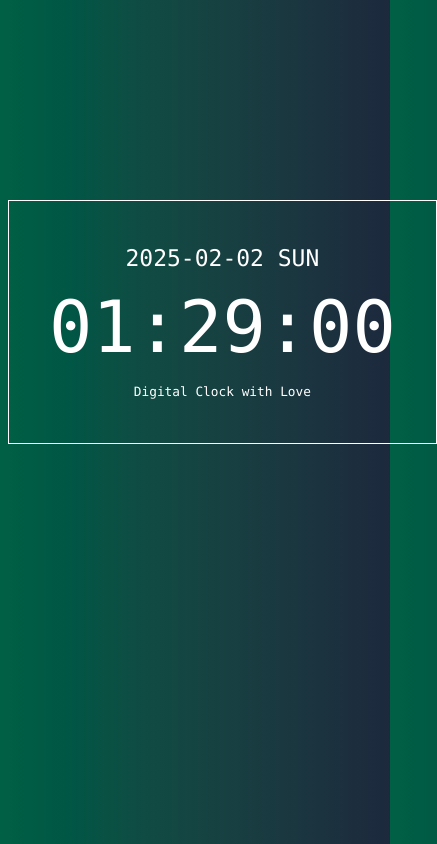
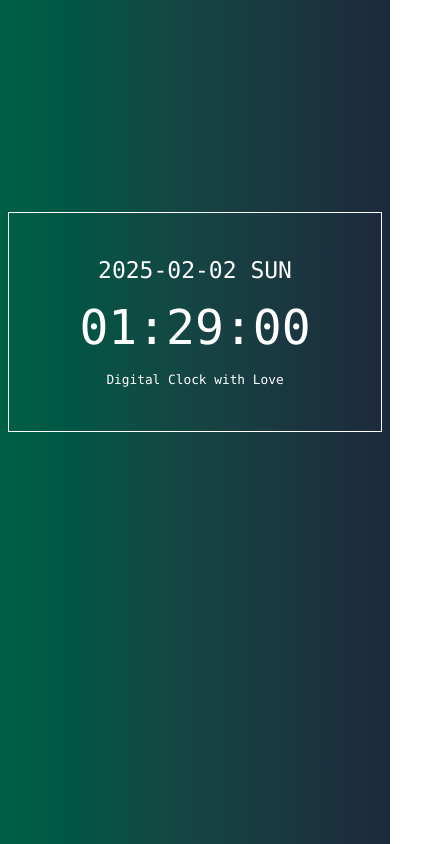
Before and after one commit to qericho/PRACTICE, a plain HTML site: page DIGITAL-CLOCK/index.html in a window 390 px wide. Shown: the whole page, 437 px wide, since content can reach past the window. Drawn offline with nearby package versions, Linux system fonts and the light colour scheme.

Commit message:
Add files via upload

```diff
--- a/DIGITAL-CLOCK/index.html
+++ b/DIGITAL-CLOCK/index.html
@@ -15,7 +15,7 @@
         </div>
         <!-- Time -->
         <div class="my-4">
-            <h1 id="time" class="text-7xl md:text-9xl">00:31:25</h1>
+            <h1 id="time" class="text-5xl md:text-9xl">00:31:25</h1>
         </div>
         <p class="text-[16px] md:text-[18px]"><small>Digital Clock with Love</small></p>
     </div>
```
